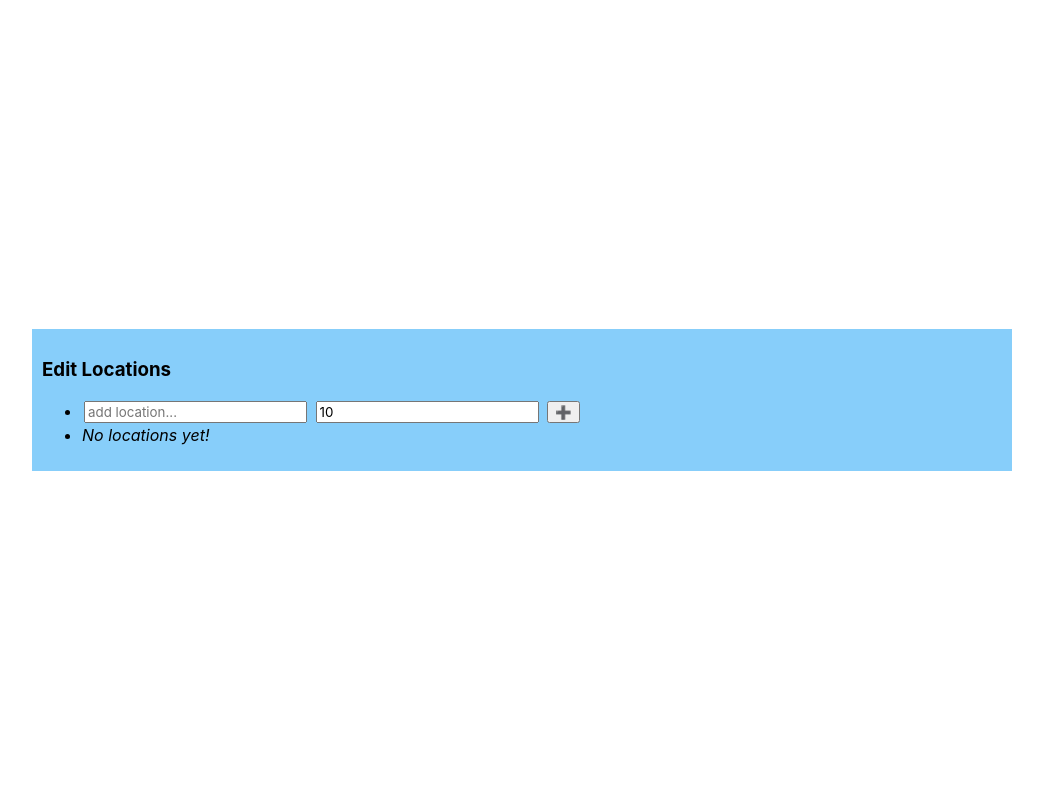
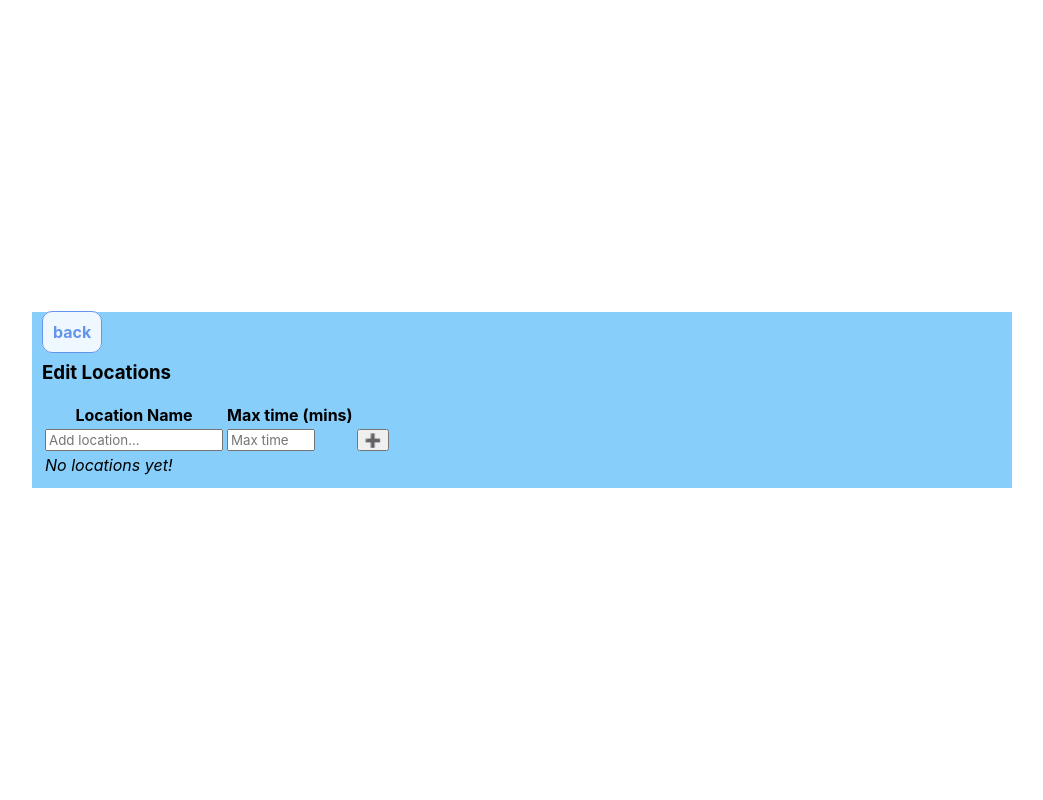
Before and after one commit to 3cas/signoutmaster, a Flask app: template templates/settings.html in a window 1280 px wide. Shown: the whole page, without its empty margins (118-1161 px from the left). Run offline with Flask 2, Linux system fonts and the light colour scheme; the template is opened without the code that fills it: most values are stand-ins (such as "Sample title", 1, 10 or a date in 2020); parts of the project's set-up code (start-up, migrations or seed data) failed here and were passed over; some web fonts are replaced.

Commit message:
fsdfsdfs

```diff
--- a/signout.py
+++ b/signout.py
@@ -166,8 +166,17 @@ def panel():
         settings = json.loads(settings)
     except:
         settings = {}
+        onboard = True
+    else:
+        if not (
+            "locations" in settings and
+            len(settings["locations"]) > 0
+        ):
+            onboard = True
+        else:
+            onboard = False
 
-    return render_template("panel.html", username=username, schoolname=schoolname, settings=settings)
+    return render_template("panel.html", username=username, schoolname=schoolname, onboard=onboard)
 
 # onboarding settings (?)
 @signout.route("/panel/onboarding")
@@ -211,7 +220,7 @@ def apply_settings():
     # apply settings
 
     if remove_location:
-        user_settings["locations"].remove(remove_location)
+        del user_settings["locations"][remove_location]
 
     if add_location and add_location_time:
         user_settings["locations"][add_location] = add_location_time
--- a/static/style.css
+++ b/static/style.css
@@ -1,7 +1,3 @@
-:root {
-    font-family: 'Inter', sans-serif;
-}
-
 @supports (font-variation-settings: normal) {
     :root {
         font-family: 'Inter var', sans-serif;
@@ -9,6 +5,7 @@
 }
 
 :root {
+    font-family: 'Inter', sans-serif;
     --accent: lightskyblue;
 }
 
@@ -88,6 +85,30 @@ noscript span {
     color: dodgerblue;
 }
 
+.button {
+    padding: 10px;
+    border: 1px solid;
+    font-weight: bold;
+    color: cornflowerblue;
+    background-color: aliceblue;
+    text-decoration: none;
+    border-radius: 10px;
+}
+
+.button-menu .button {
+    width: max-content;
+    border-collapse: collapse;
+    border-radius: 0;
+}
+
+.button-menu:first-child {
+    border-radius: 10px 10px 0 0;
+}
+
+.button-menu:last-child {
+    border-radius: 0 0 10px 10px;
+}
+
 .hidden {
     display: none;
 }
@@ -104,9 +125,7 @@ noscript span {
 
 .niceborder {
     padding: 20px;
-    border-color: var(--accent);
-    border-style: dashed;
-    border-width: 5px;
+    border: 5px dashed var(--accent);
     border-radius: 10px;
 }
 
--- a/templates/base.html
+++ b/templates/base.html
@@ -1,12 +1,19 @@
 {% macro get_flashes() %}
     <div id="flashes">
         {% for category, message in get_flashed_messages(with_categories=true) %}
+            {% if not category %}
+                {% set category = "message" %}
+            {% endif %}
             <div class="flash {{ category }}">
                 <span>{{ message }}</span>
                 <button onclick="delete_flash(this)">&#x2716;</button>
             </div>
         {% endfor %}
     </div>
+{% endmacro %}
+
+{% macro info(key) %}
+    <span
 {% endmacro %}
 
 <!DOCTYPE html>
--- a/templates/settings.html
+++ b/templates/settings.html
@@ -2,29 +2,35 @@
 
 {% block content %}
     <div class="container">
+        <a class="button" href="{{ url_for('signout.panel') }}">back</a>
         <h3>Edit Locations</h3>
-        <ul>
-            <li>
+        <table>
+            <tr>
+                <th>Location Name</th>
+                <th>Max time (mins)</th>
+                <td></td>
+            </tr>
+            <tr>
                 <form method="post" action="{{ url_for('signout.apply_settings') }}">
-                    <input type="text" name="add-location" placeholder="add location..." required>
-                    <input type="text" name="add-location-time" placeholder="max mins" value="10" required>
-                    <input type="submit" value="&#x2795;">
+                    <td><input type="text" name="add-location" placeholder="Add location..." size="15" maxlength="64" required></td>
+                    <td><input type="text" name="add-location-time" placeholder="Max time" size="5" maxlength="3" required></td>
+                    <td><input type="submit" value="&#x2795;"></td>
                 </form>
-            </li>
+            </tr>
             {% if "locations" in settings and settings["locations"]|length > 0 %}
                 {% for location in settings["locations"] %}
-                    <li>
+                    <tr>
                         <form method="post" action="{{ url_for('signout.apply_settings') }}">
-                            <span>{{ location[0] }}</span>
-                            <span>{{ location[1] }}</span>
-                            <input type="text" name="remove-location" value="{{ location[0] }}" hidden>
-                            <input type="submit" value="&#x2716;">
+                            <td><span>{{ location }}</span></td>
+                            <td><span>{{ settings["locations"][location] }}</span></td>
+                            <input type="text" name="remove-location" value="{{ location }}" hidden>
+                            <td><input type="submit" value="&#x2716;"></td>
                         </form>
-                    </li>
+                    </tr>
                 {% endfor %}
             {% else %}
-                <li><i>No locations yet!</i></li>
+                <tr><td colspan="3"><i>No locations yet!</i></td></tr>
             {% endif %}
-        <ul>
+        </table>
     </div>
 {% endblock %}
```
Also changed, not shown: templates/panel.html (+8 -6 lines).
